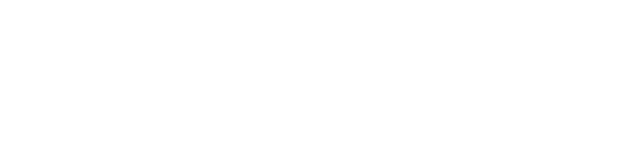
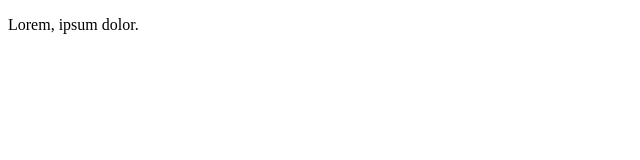
Before and after one commit to GOMEZSIL/Clase9-GIT-24167, a plain HTML site: page index.html in a window 1280 px wide. Shown: the whole page, without its empty margins (0-640 px from the left). Drawn offline with Linux system fonts and the light colour scheme.

Commit message:
Agregado parrafo

```diff
--- a/index.html
+++ b/index.html
@@ -8,7 +8,9 @@
 <body>
     <header></header>
 
-    <main></main>
+    <main>
+        <p>Lorem, ipsum dolor.</p>
+    </main>
 
     <footer></footer>
 
```
